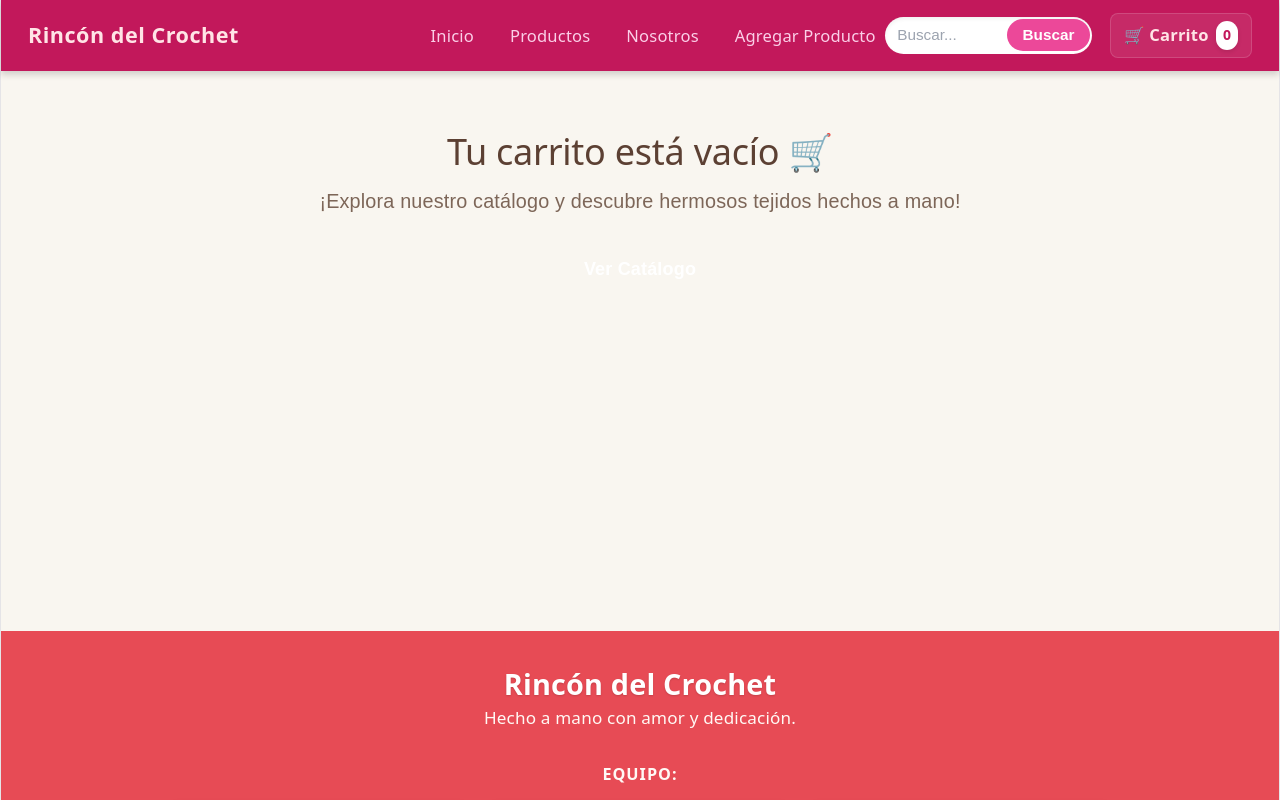
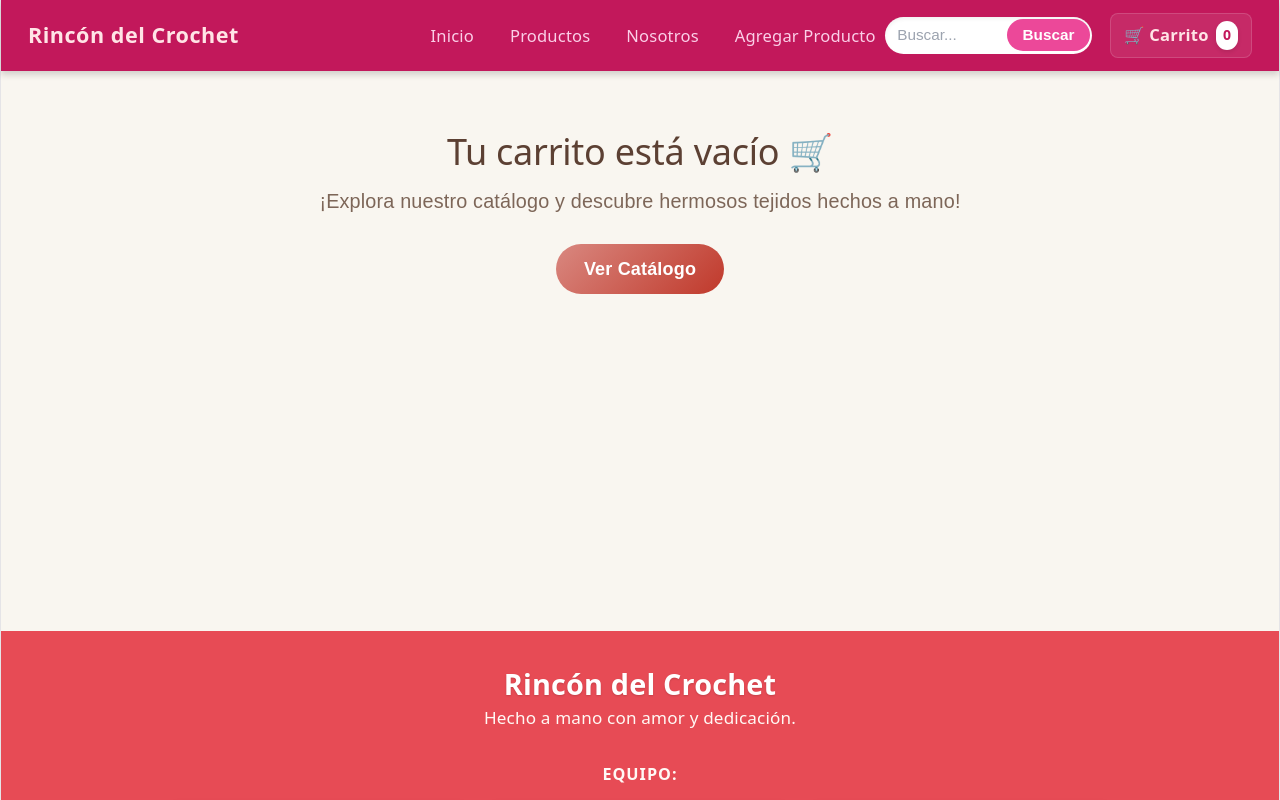
Before and after one commit to jsl261/Repo_Pre_Entrega_React, a React (Vite) app: page /carrito in a window 1280 px wide. Shown: the top 800 px of the page. Built offline with nearby package versions, Linux system fonts and the light colour scheme.

Commit message:
feat: actualizar formato de precios a pesos argentinos sin decimales

```diff
--- a/src/views/Cart.jsx
+++ b/src/views/Cart.jsx
@@ -31,7 +31,7 @@ function Cart({ cart, onRemoveItem, onClearCart, onUpdateQuantity }) {
         <Link
           to="/productos"
           style={{
-            background: 'linear-gradient(135deg, #D98880 0%, #C0392B 100आरआई)',
+            background: 'linear-gradient(135deg, #D98880 0%, #C0392B 100%)',
             color: 'white',
             padding: '12px 28px',
             borderRadius: '25px',
@@ -83,7 +83,7 @@ function Cart({ cart, onRemoveItem, onClearCart, onUpdateQuantity }) {
 
               <div style={{ flexGrow: 1, minWidth: 0 }}>
                 <h3 style={{ margin: '0 0 4px 0', color: '#5C4033', fontSize: '1rem', fontWeight: '700', whiteSpace: 'nowrap', overflow: 'hidden', textOverflow: 'ellipsis' }}>{prod.nombre}</h3>
-                <p style={{ color: '#7D6658', margin: '0 0 8px 0', fontSize: '0.8rem' }}>Precio unitario: ${prod.precio.toFixed(2)}</p>
+                <p style={{ color: '#7D6658', margin: '0 0 8px 0', fontSize: '0.8rem' }}>Precio unitario: ${prod.precio.toFixed(0)}</p>
 
                 {/* BOTONES + y - FUERZA VISUAL */}
                 <div style={{ display: 'flex', alignItems: 'center', gap: '8px' }}>
@@ -115,7 +115,7 @@ function Cart({ cart, onRemoveItem, onClearCart, onUpdateQuantity }) {
               <div>
                 <span style={{ fontSize: '0.8rem', color: '#7D6658' }}>Subtotal: </span>
                 <span style={{ color: '#C0392B', fontWeight: 'bold', fontSize: '1rem' }}>
-                  ${(prod.precio * prod.cantidad).toFixed(2)}
+                  ${(prod.precio * prod.cantidad).toFixed(0)}
                 </span>
               </div>
               <button
@@ -133,7 +133,7 @@ function Cart({ cart, onRemoveItem, onClearCart, onUpdateQuantity }) {
       <div style={{ background: '#ffffff', padding: '16px', borderRadius: '16px', boxShadow: '0 4px 15px rgba(139, 90, 43, 0.06)', border: '1px solid #F3EAE2', display: 'flex', flexDirection: 'column', gap: '15px', width: '100%', boxSizing: 'border-box' }}>
         <div style={{ textAlign: 'center', borderBottom: '1px solid #F3EAE2', paddingBottom: '12px', width: '100%' }}>
           <h3 style={{ margin: '0 0 4px 0', color: '#5C4033', fontSize: '1.1rem' }}>Total a Pagar:</h3>
-          <p style={{ color: '#C0392B', fontSize: '1.6rem', fontWeight: 'bold', margin: '0' }}>${totalPrice.toFixed(2)}</p>
+          <p style={{ color: '#C0392B', fontSize: '1.6rem', fontWeight: 'bold', margin: '0' }}>${totalPrice.toFixed(0)}</p>
         </div>
 
         <div style={{ display: 'flex', flexDirection: 'column', gap: '10px', width: '100%' }}>
```
